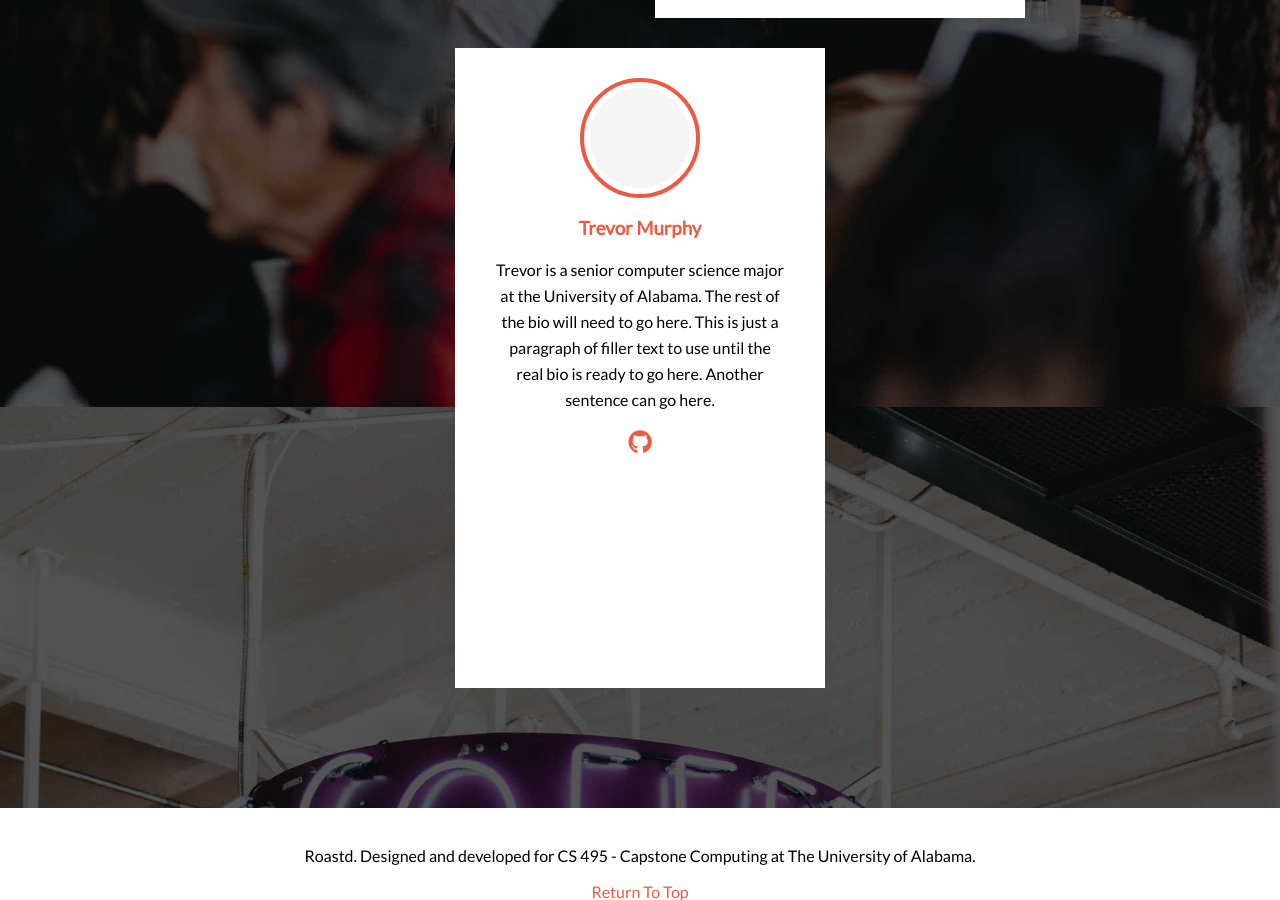
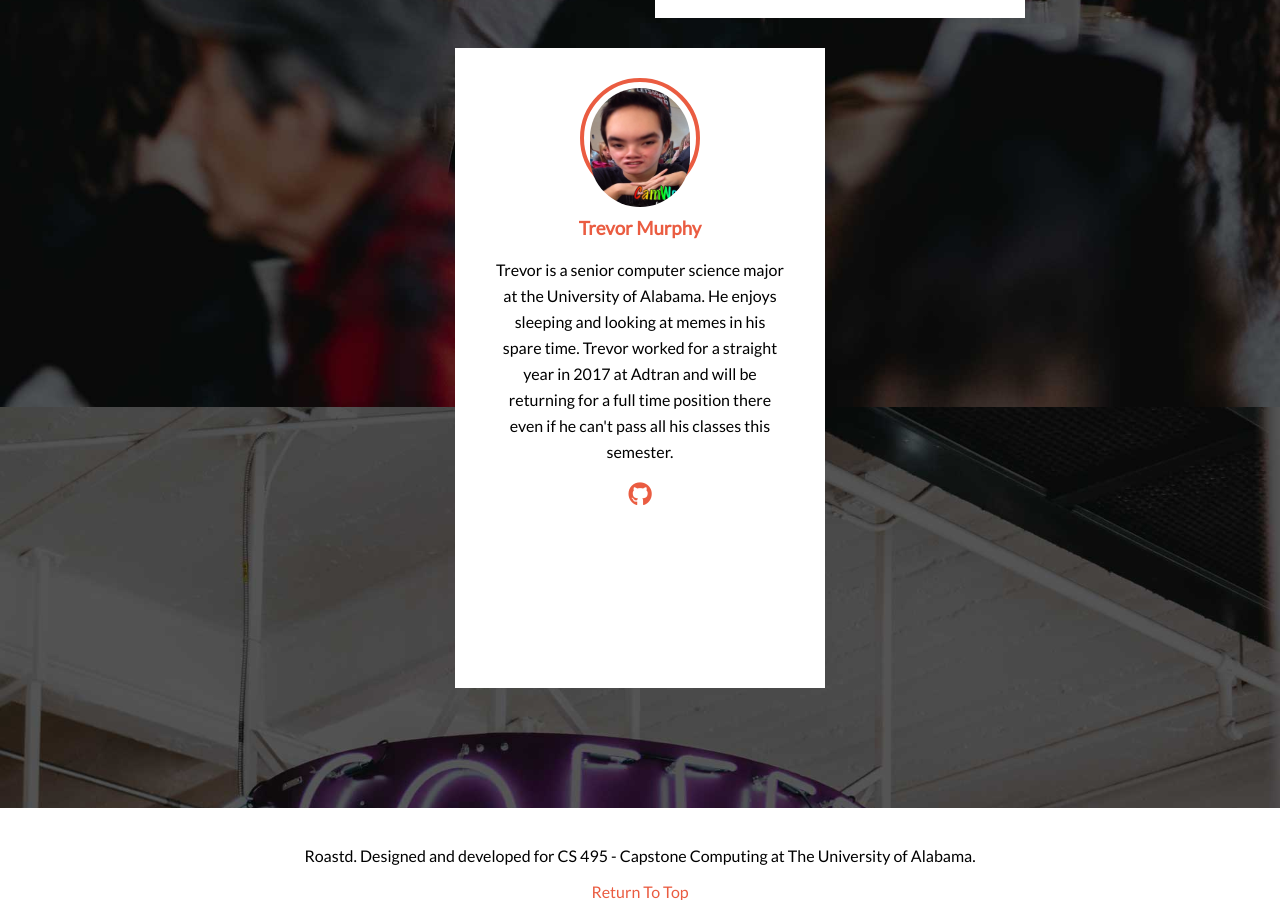
Before and after one commit to tlmurphy/roastd, a Jekyll site: the page built from README.md, in a window 1280 px wide and 900 px high, scrolled down 4338 px. Built offline with Jekyll 4.4.1, drawn with Linux system fonts in a browser that asks for light colours; nearby versions of some CDN libraries; our own code applies the rules of GitHub Pages for plain Markdown files; the repository's description, which GitHub fills in, is left out.

Commit message:
Add info for trevor

```diff
--- a/_layouts/default.html
+++ b/_layouts/default.html
@@ -179,8 +179,9 @@
                   <img src="{{ '/assets/img/trevor.png?v=' | append: site.github.build_revision | relative_url }}" alt="Delenn"/>
               </div>
               <h3>Trevor Murphy</h3>
-              <p>Trevor is a senior computer science major at the University of Alabama. The rest of the bio will need to go here. This
-                  is just a paragraph of filler text to use until the real bio is ready to go here. Another sentence can go here.
+              <p>Trevor is a senior computer science major at the University of Alabama. He enjoys sleeping and looking at memes
+                in his spare time. Trevor worked for a straight year in 2017 at Adtran and will be returning for a full
+                time position there even if he can't pass all his classes this semester.
               </p>
               <a href="https://github.com/tlmurphy"><i class="fab fa-github"></i></a>
             </div>
```
Also changed, not shown: assets/img/trevor.png.
